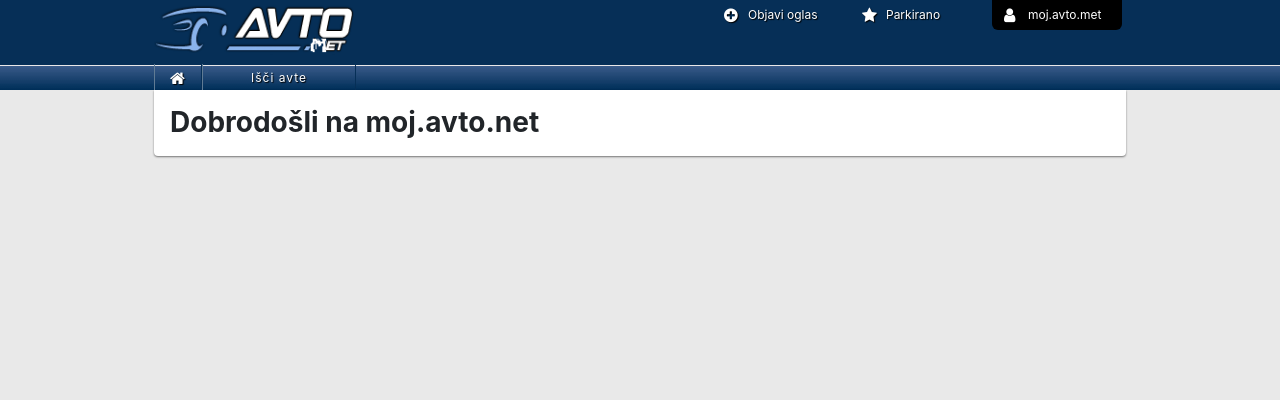
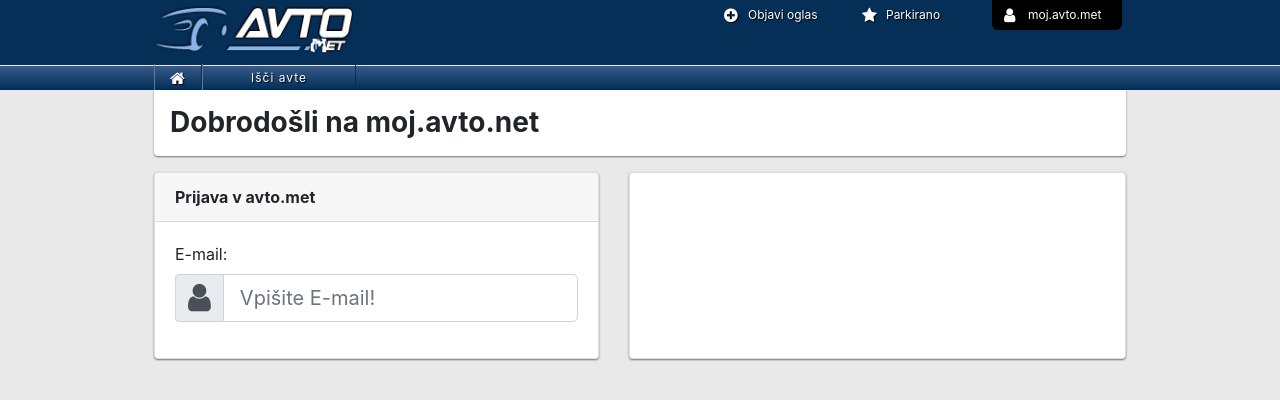
Before and after one commit to xp3rt4g/avto.met, a PHP site: page /login.php in a window 1280 px wide. Shown: the top 400 px of the page. Run offline with PHP 8.4, Linux system fonts and the light colour scheme.

Commit message:
added small things

```diff
--- a/login.php
+++ b/login.php
@@ -14,4 +14,36 @@
                 </div>
             </div>
     </div>
+
+    <div class="card-deck">
+
+    <form action="loginProcess.php" method="post">
+
+        <div class="card rounded shadow-box">
+
+            <div class="card-header h-4 font-weight-bold">Prijava v avto.met</div>
+            <div class="card-body">
+                <label for="email">E-mail:</label>
+                <div class="input-group mb-2 mr-sm-2 mb-3">
+                    <div class="input-group-prepend">
+                        <div class="input-group-text">
+                            <i class="fa fa-user fa-2x"></i>
+                        </div>
+                    </div>
+                    <input type="text" name="email" id="email" placeholder="Vpišite E-mail!" class="form-control form-control-lg">
+
+                </div>
+            </div>
+
+        </div>
+
+    </form>
+
+    <div class="card rounded shadow-box">
+
+
+    </div>
+
+
+    </div>
 </div>
```
